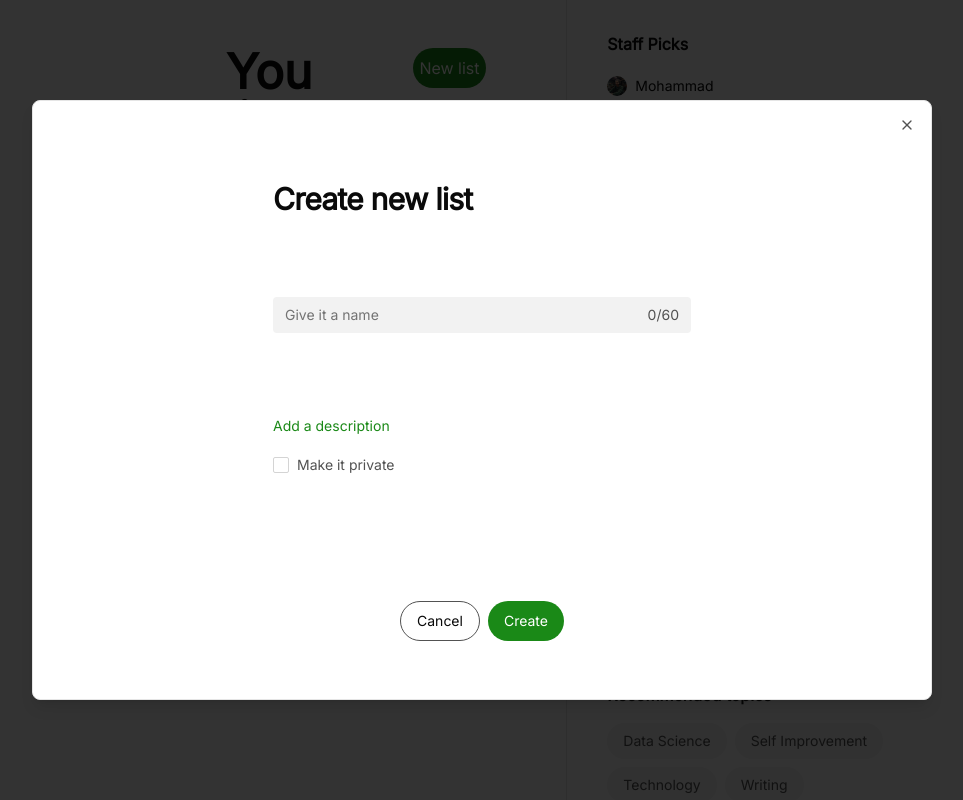
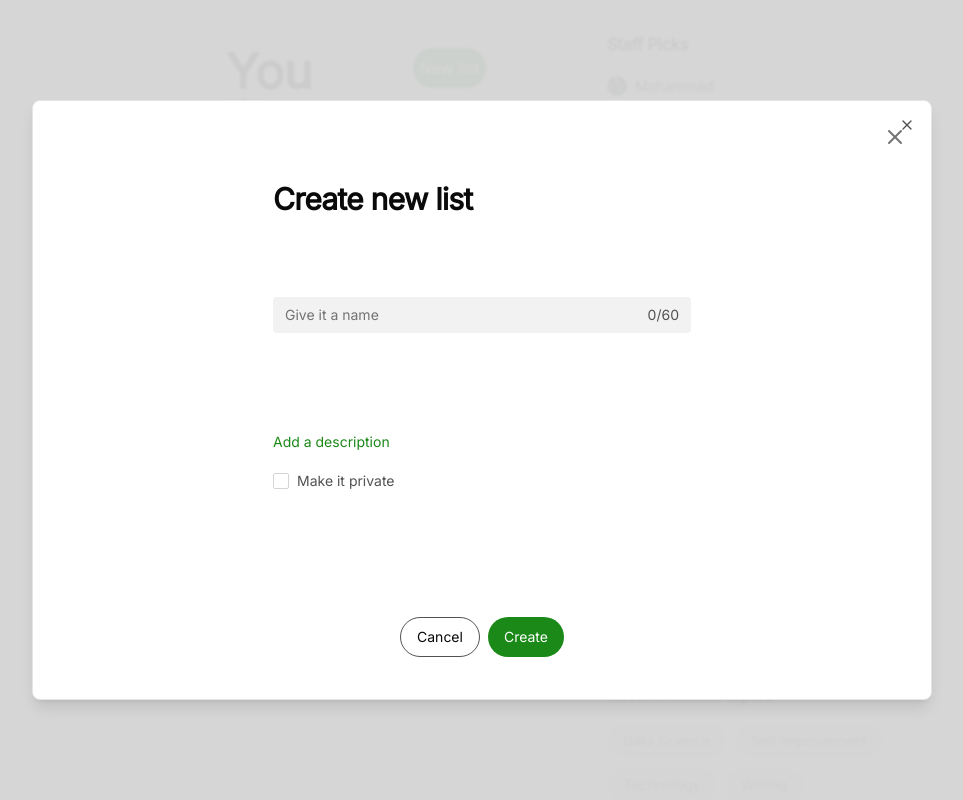
Before and after one commit to 52-Hertz-Mind/medium-clone, a Next.js app: page /me/lists in a window 1280 px wide. Both pictures are taken after a click on the button "New list". Shown: the top 800 px of the page, without its empty margins (158-1121 px from the left). Built offline with nearby package versions, Linux system fonts and the light colour scheme.

Commit message:
[#11-UPDATE] CreateListDialog color

```diff
--- a/src/app/(components)/CreateListDialog.tsx
+++ b/src/app/(components)/CreateListDialog.tsx
@@ -7,6 +7,8 @@ import {
   DialogContent,
   DialogHeader,
   DialogTitle,
+  DialogOverlay,
+  DialogPortal,
 } from "@/components/ui/dialog";
 import { Button } from "@/components/ui/button";
 import { Checkbox } from "@/components/ui/checkbox";
@@ -27,11 +29,14 @@ export default function CreateListDialog({
 
   return (
     <Dialog open={open} onOpenChange={onOpenChange}>
-      <DialogContent className="max-w-[900px] h-[600px] px-60 py-20 flex flex-col gap-20">
+      <DialogPortal>
+        <DialogOverlay className="!bg-[rgba(255,255,255,0.80)] backdrop-blur-[1px] z-[100]" />
+        <DialogContent className="max-w-[900px] h-[600px] px-60 py-20 flex flex-col gap-20 bg-white z-[101]">
           <button
             onClick={() => onOpenChange(false)}
             className="absolute right-6 top-6 text-neutral-500 hover:text-neutral-900"
           >
+            <X className="h-6 w-6" />
             <span className="sr-only">Close</span>
           </button>
 
@@ -41,7 +46,7 @@ export default function CreateListDialog({
             </DialogTitle>
           </DialogHeader>
 
-        <div className="flex flex-col ">
+          <div className="flex flex-col">
             <div className="space-y-4 flex flex-col gap-7">
               {/* Name Input */}
               <div className="relative">
@@ -56,7 +61,8 @@ export default function CreateListDialog({
                   {name.length}/60
                 </span>
               </div>
-            {/*description input*/}
+
+              {/* Description Input */}
               <div
                 className={`relative ${showDescription ? "opacity-100" : "opacity-0"}`}
               >
@@ -72,8 +78,9 @@ export default function CreateListDialog({
                 </span>
               </div>
             </div>
-          <div className="flex flex-col gap-5">
-            {/* Description button */}
+
+            <div className="flex flex-col gap-5 mt-4">
+              {/* Description Toggle */}
               <div>
                 <button
                   onClick={() => setShowDescription(true)}
@@ -82,12 +89,15 @@ export default function CreateListDialog({
                   Add a description
                 </button>
               </div>
-            {/* Private Checkbox */}
+
+              {/* Privacy Checkbox */}
               <div className="flex items-center space-x-2">
                 <Checkbox
                   id="private"
                   checked={isPrivate}
-                onCheckedChange={(checked) => setIsPrivate(checked as boolean)}
+                  onCheckedChange={(checked) =>
+                    setIsPrivate(checked as boolean)
+                  }
                   className="h-4 w-4 rounded-[2px] border-neutral-300 data-[state=checked]:bg-[#1A8917] data-[state=checked]:border-[#1A8917]"
                 />
                 <label
@@ -100,7 +110,7 @@ export default function CreateListDialog({
             </div>
           </div>
 
-        {/* Actions */}
+          {/* Action Buttons */}
           <div className="flex h-12 items-center justify-center gap-2 mt-12">
             <Button
               variant="outline"
@@ -110,15 +120,14 @@ export default function CreateListDialog({
               Cancel
             </Button>
             <Button
-            onClick={() => {
-              onOpenChange(false);
-            }}
+              onClick={() => onOpenChange(false)}
               className="rounded-full px-4 py-1.5 h-10 text-sm bg-[#1A8917] hover:bg-[#156912] text-white"
             >
               Create
             </Button>
           </div>
         </DialogContent>
+      </DialogPortal>
     </Dialog>
   );
 }
```
Lines whose indentation alone changed are shown as unchanged.
